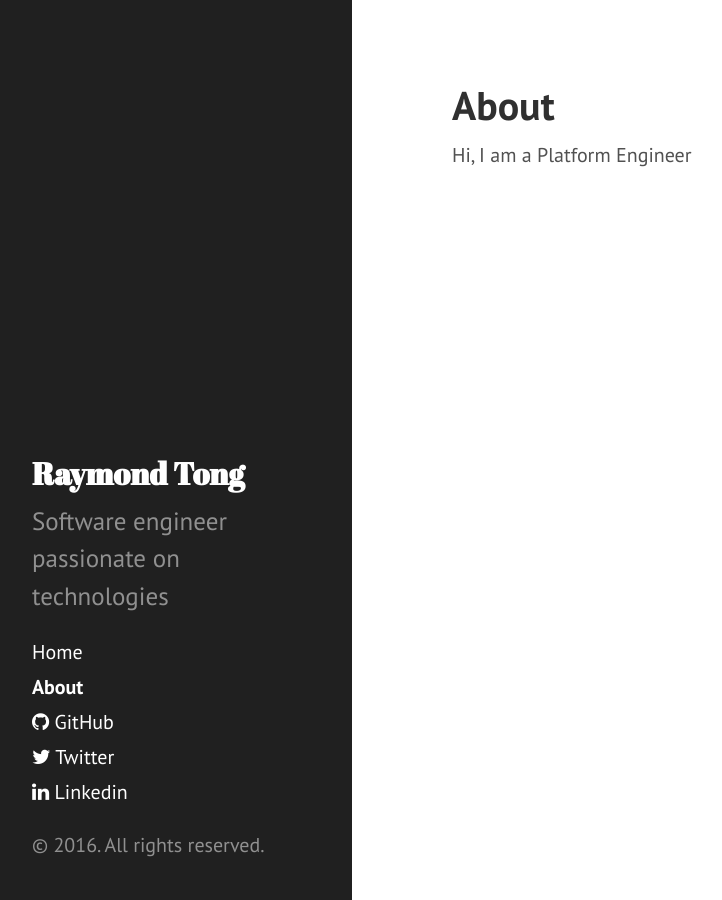
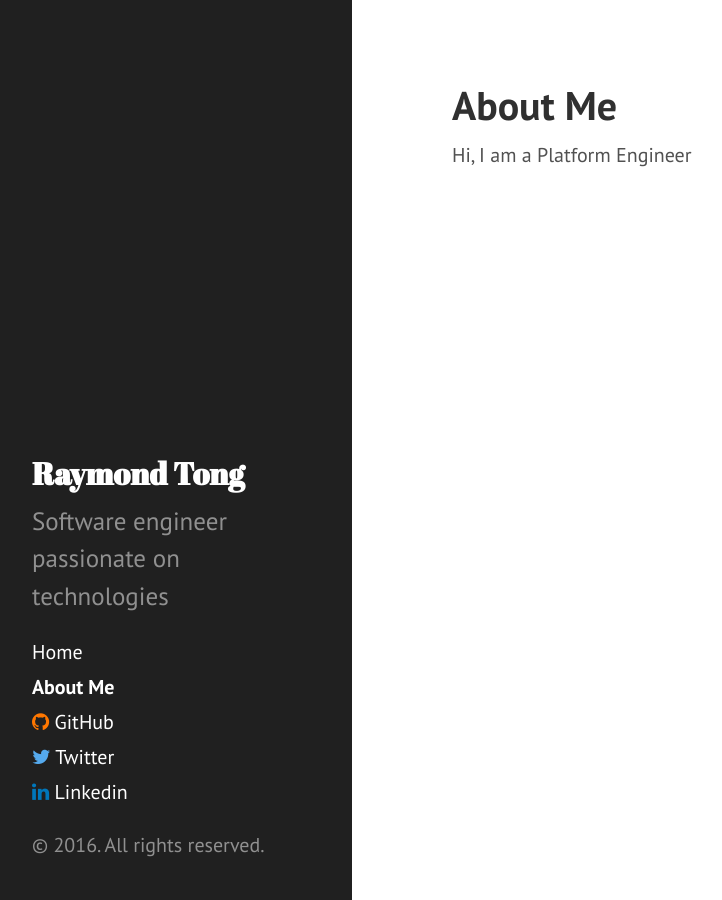
Before and after one commit to raytong82/raytong8, a Jekyll site: the page built from about.md, in a window 1280 px wide. Shown: the whole page, without its empty margins (8-730 px from the left). Built offline with Jekyll 4.4.1, drawn with Linux system fonts in a browser that asks for light colours; nearby versions of some CDN libraries.

Commit message:
update config

```diff
--- a/about.md
+++ b/about.md
@@ -1,6 +1,6 @@
 ---
 layout: page
-title: About
+title: About Me
 ---
 
 Hi, I am a Platform Engineer
--- a/public/css/hyde.css
+++ b/public/css/hyde.css
@@ -93,10 +93,20 @@ html {
 }
 a.sidebar-nav-item:hover,
 a.sidebar-nav-item:focus {
-  text-decoration: underline;
+  text-decoration: none;
 }
 .sidebar-nav-item.active {
   font-weight: bold;
+}
+
+i.fa.fa-github {
+  color: #f70;
+}
+i.fa.fa-twitter {
+  color: #5ae;
+}
+i.fa.fa-linkedin {
+  color: #07b;
 }
 
 /* Sticky sidebar
```
